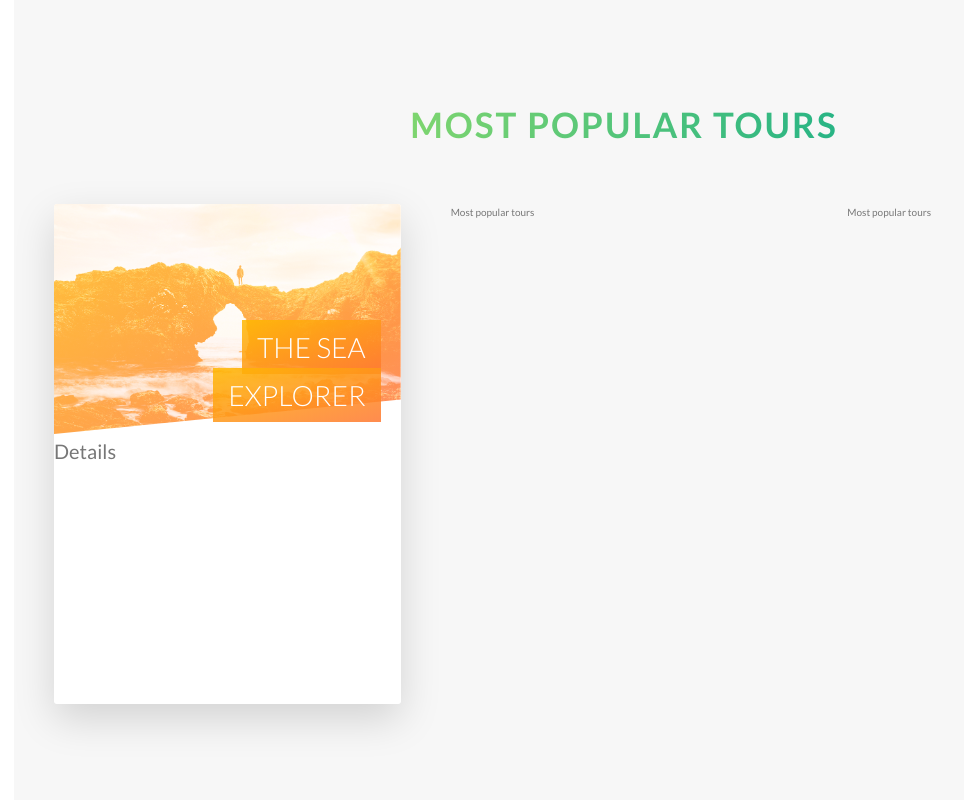
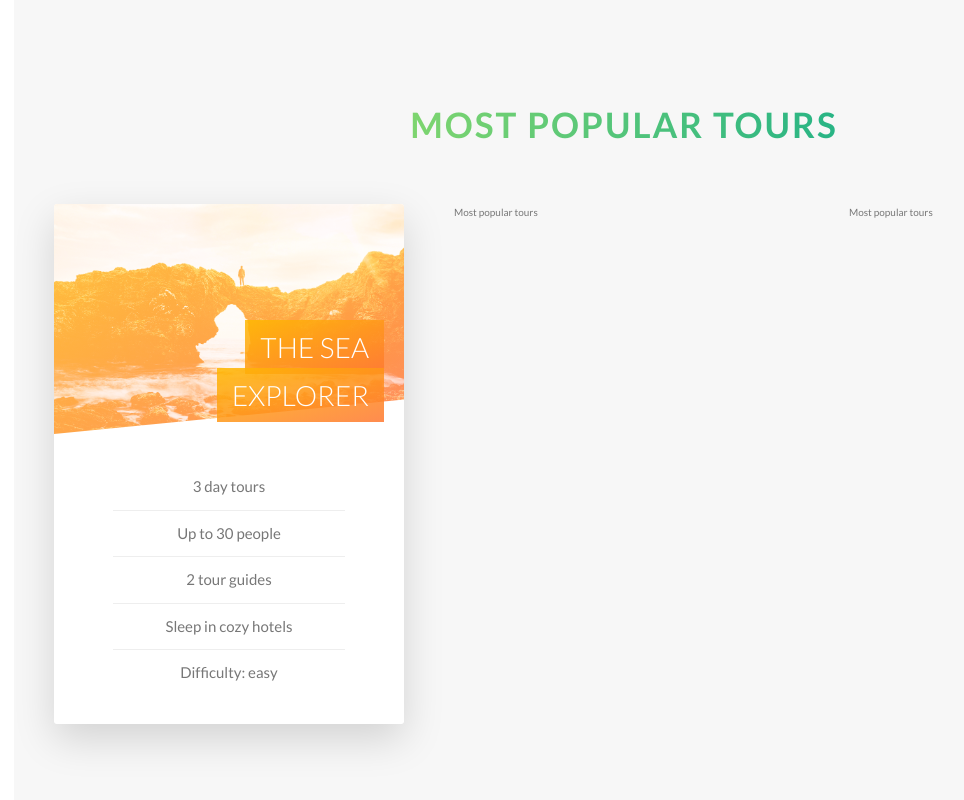
Before and after one commit to RochaDiego04/Natours, a website: page index.html in a window 1280 px wide. Shown: the part 2750-3550 px from the top of the page, without its empty margins (16-980 px from the left). Drawn offline with Linux system fonts and the light colour scheme.

Commit message:
Card design finished

```diff
--- a/index.html
+++ b/index.html
@@ -139,11 +139,23 @@
                   <span class="card__heading-span card__heading-span--1">The Sea Explorer</span>
                 </h4>
                 <div class="card__details">
-                  Details
+                  <ul>
+                    <li>3 day tours</li>
+                    <li>Up to 30 people</li>
+                    <li>2 tour guides</li>
+                    <li>Sleep in cozy hotels</li>
+                    <li>Difficulty: easy</li>
+                  </ul>
                 </div>
               </div>
               <div class="card__side card__side--back card__side--back-1">
-                BACK
+                <div class="card__cta">
+                  <div class="card__price-box">
+                    <p class="card__price-only">Only</p>
+                    <p class="card__price-value">$297</p>
+                  </div>
+                  <a href="#" class="btn btn--white">Book now</a>
+                </div>
               </div>
             </div>
           </div>
--- a/sass/abstracts/_variables.scss
+++ b/sass/abstracts/_variables.scss
@@ -10,6 +10,7 @@ $light-indigo-blue: #2998ff;
 $medium-indigo-blue: #5643fa;
 
 $color-grey-light-1: #f7f7f7;
+$color-grey-light-2: #eee;
 
 $text: #777;
 $black: #000;
--- a/sass/components/_card.scss
+++ b/sass/components/_card.scss
@@ -3,15 +3,16 @@
 .card {
 
     // FUNCTIONALITY
+    min-width: 35rem;
     perspective: 150rem; /* This defines how dramatic the effect of rotation will be */
     -moz-perspective: 150rem; /* This is for firefox compatibility*/
     position: relative;
-    height: 50rem;
+    height: 52rem;
 
     &__side {
+        height: 52rem;
         font-size: 2rem;
 
-        height: 50rem;
         transition: all .8s ease;
         position: absolute;
         top: 0;
@@ -47,7 +48,7 @@
     &__picture {
         background-size: cover;
         height: 23rem;
-        background-blend-mode: screen;
+        background-blend-mode: screen; /* Mix the linear gradient and the bg image */
         clip-path: polygon(0 0, 100% 0, 100% 85%, 0 100%);
         -webkit-clip-path: polygon(0 0, 100% 0, 100% 85%, 0 100%);
 
@@ -86,4 +87,49 @@
              rgba(v.$medium-orange, 0.85));
         }
     }
+
+    &__details {
+        padding: 3rem;
+
+        ul {
+            list-style: none;
+            width: 80%;
+            margin: 0 auto;
+
+            li {
+                text-align: center;
+                font-size: 1.5rem;
+                padding: 1rem;
+
+                &:not(:last-child) {
+                    border-bottom: 1px solid v.$color-grey-light-2;
+                }
+            }
+        }
+    }
+
+    // BACK SIDE STYLING
+    &__cta {
+        height: 100%;
+        display: flex;
+        align-items: center;
+        justify-content: center;
+        flex-direction: column;
+    }
+
+    &__price-box {
+        text-align: center;
+        color: v.$white;
+        margin-bottom: 8rem;
+    }
+
+    &__price-only {
+        font-size: 1.4rem;
+        text-transform: uppercase;
+    }
+
+    &__price-value {
+        font-size: 6rem;
+        font-weight: 100;
+    }
 }
```
Also changed, not shown: css/style.css, 1 other file.
